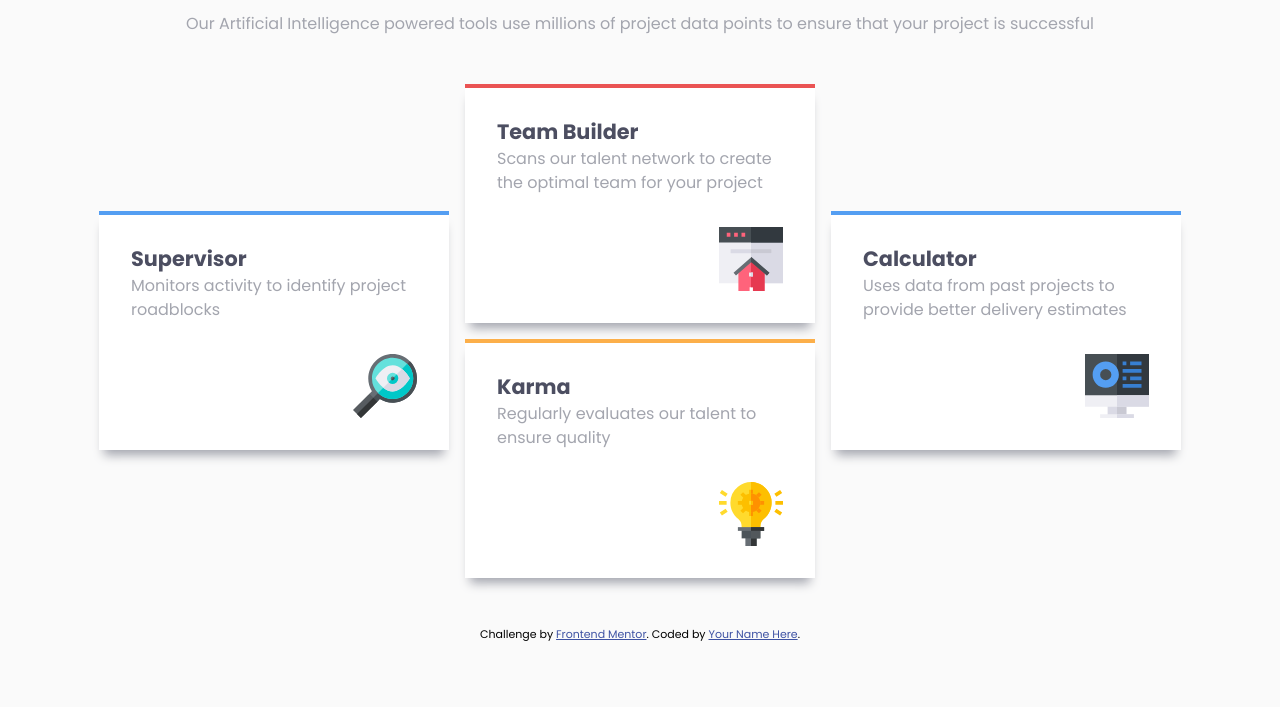
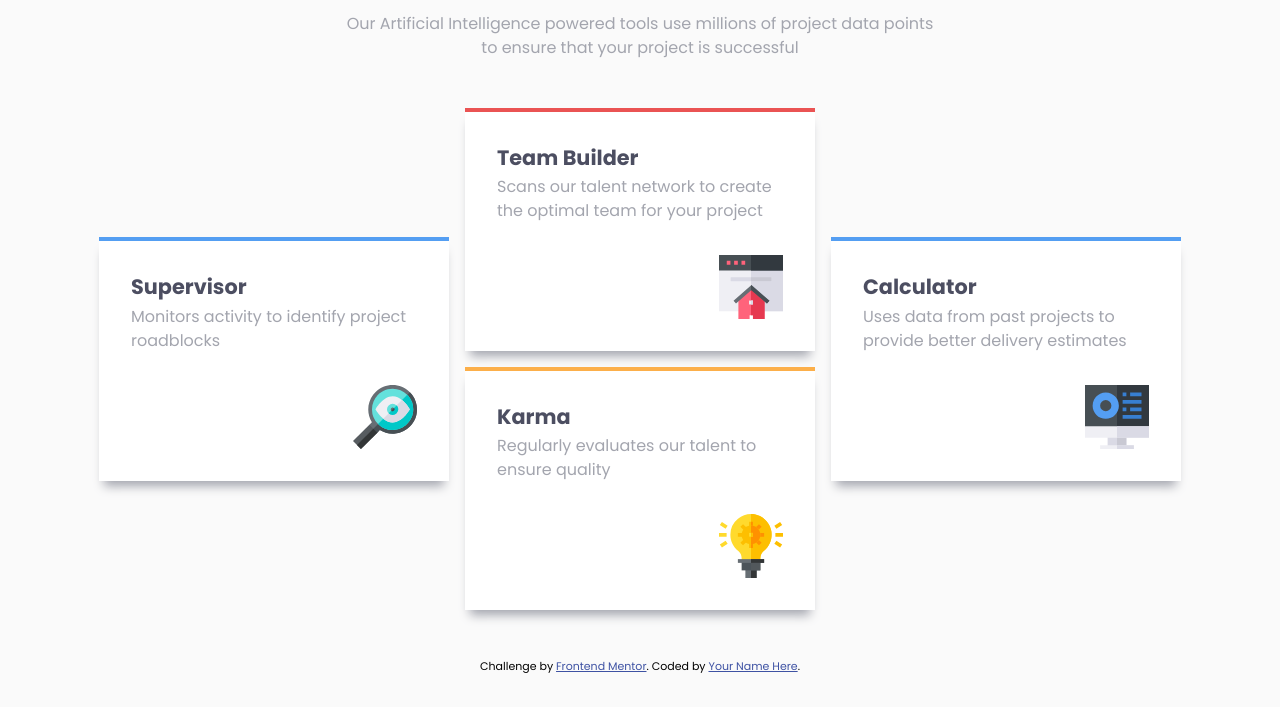
Before and after one commit to dimitrisdr/Four-card-feature-section, a plain HTML site: page index.html in a window 1280 px wide. Shown: the part 113-820 px from the top of the page. Drawn offline with Linux system fonts and the light colour scheme.

Commit message:
final update

```diff
--- a/styles.css
+++ b/styles.css
@@ -45,6 +45,7 @@ body {
     color: var(--Very-Dark-Blue);
 }
 
+
 .card-title {
     font-size: 1.3rem;
 }
@@ -52,6 +53,11 @@ body {
 .title-info, .card-info {
     color: var(--Grayish-Blue);
     line-height: 1.5;
+}
+
+.title-info {
+    max-width: 60ch;
+    margin-inline: auto;
 }
 
 .wraper {
@@ -73,6 +79,10 @@ body {
     gap: 2rem;
     box-shadow: 0 10px 10px -5px var(--Grayish-Blue);
     position: relative;
+}
+
+.main-info {
+    line-height: 1.7;
 }
 
 .icon-container svg {
```
Also changed, not shown: 1 other file.
